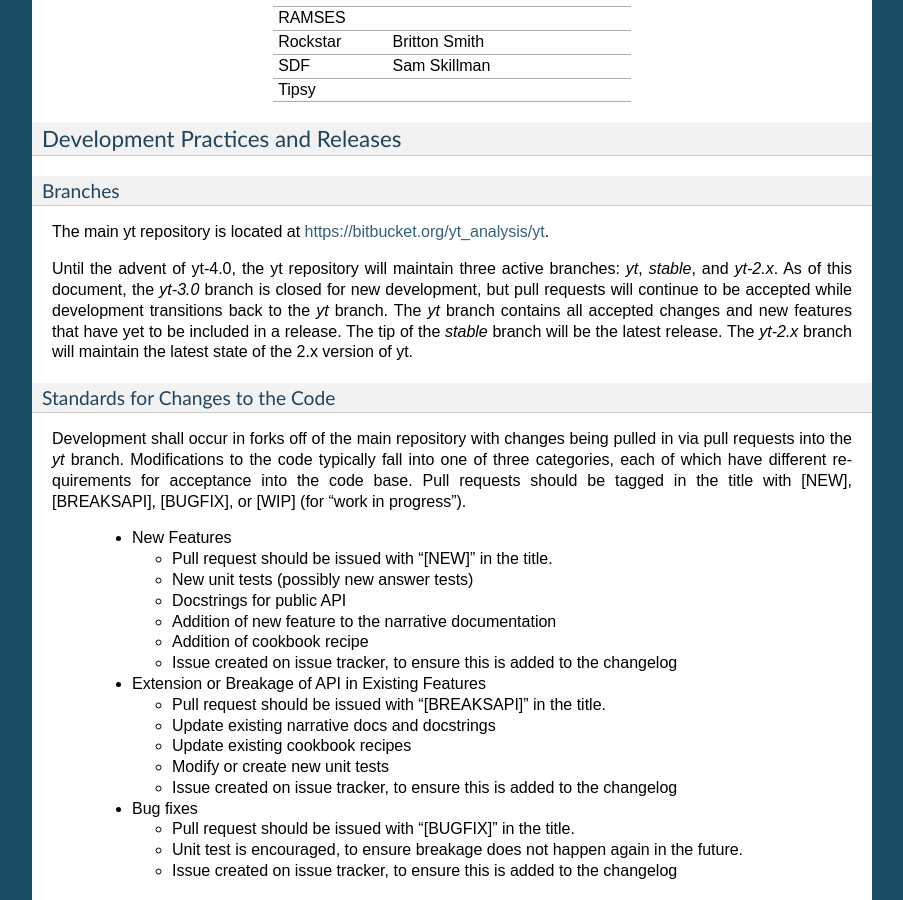
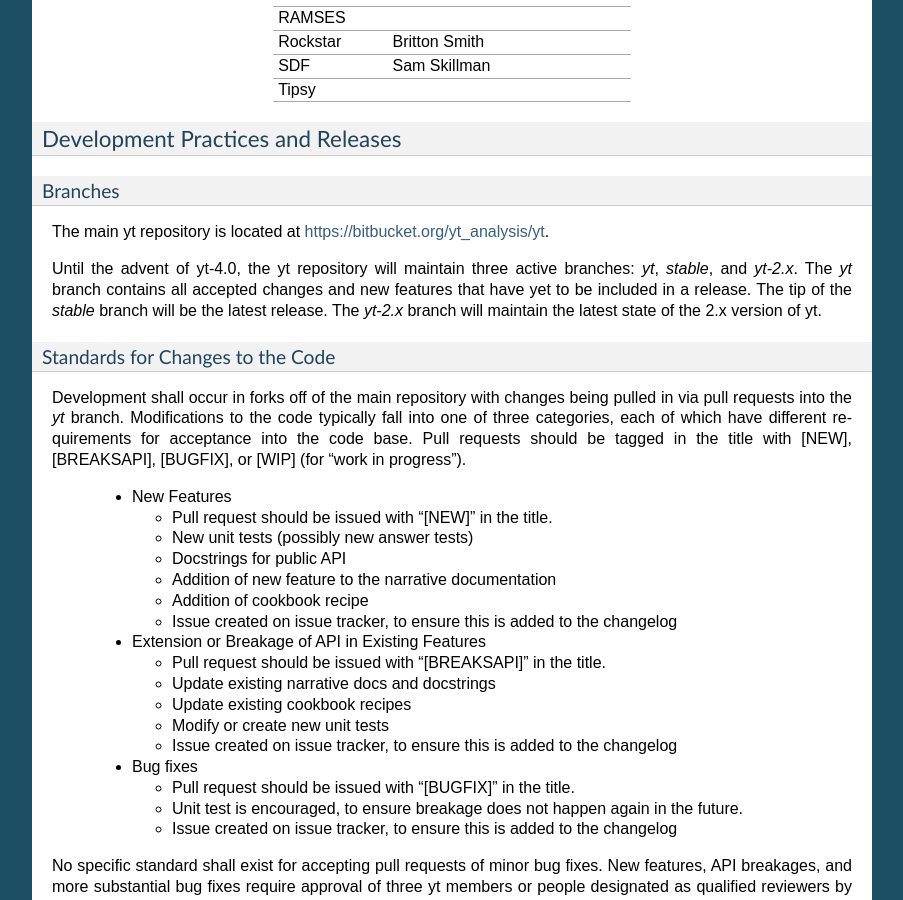
Before and after one commit to yt-project/ytep, a Sphinx documentation site: the page built from source/YTEPs/YTEP-1776.rst, in a window 1280 px wide and 900 px high, scrolled down 2115 px. Shown: the whole window, without its empty margins (198-1101 px from the left). Built offline with Sphinx 7.4.7, drawn with Linux system fonts in a browser that asks for light colours; formulas are drawn with MathJax 3.

Commit message:
Remove the reference to the now-closed yt-3.0 branch

```diff
--- a/source/YTEPs/YTEP-1776.rst
+++ b/source/YTEPs/YTEP-1776.rst
@@ -137,12 +137,10 @@ Branches
 The main yt repository is located at https://bitbucket.org/yt_analysis/yt.
 
 Until the advent of yt-4.0, the yt repository will maintain three active
-branches: *yt*, *stable*, and *yt-2.x*.  As of this document, the *yt-3.0*
-branch is closed for new development, but pull requests will continue to be
-accepted while development transitions back to the *yt* branch.  The *yt* branch
-contains all accepted changes and new features that have yet to be included in a
-release.  The tip of the *stable* branch will be the latest release.  The
-*yt-2.x* branch will maintain the latest state of the 2.x version of yt.
+branches: *yt*, *stable*, and *yt-2.x*.  The *yt* branch contains all accepted
+changes and new features that have yet to be included in a release.  The tip of
+the *stable* branch will be the latest release.  The *yt-2.x* branch will
+maintain the latest state of the 2.x version of yt.
 
 Standards for Changes to the Code
 +++++++++++++++++++++++++++++++++
```
